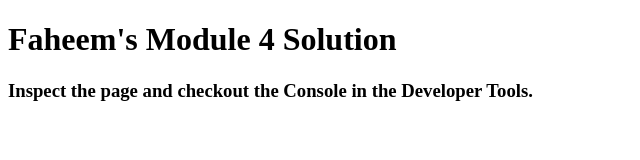
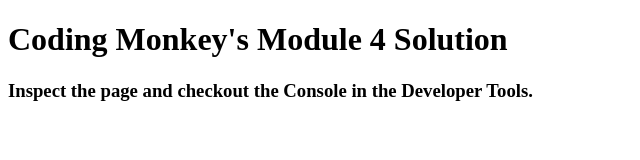
Before and after one commit to CodingMonkey80/module-4-solution, a plain HTML site: page index.html in a window 1280 px wide. Shown: the whole page, without its empty margins (0-640 px from the left). Drawn offline with Linux system fonts and the light colour scheme.

Commit message:
Update index.html

```diff
--- a/index.html
+++ b/index.html
@@ -11,7 +11,7 @@
   <script src="script.js"></script>
 </head>
 <body>
-  <h1>Faheem's Module 4 Solution</h1>
+  <h1>Coding Monkey's Module 4 Solution</h1>
   <h3>Inspect the page and checkout the Console in the Developer Tools.</h3>
 </body>
 </html>
```
